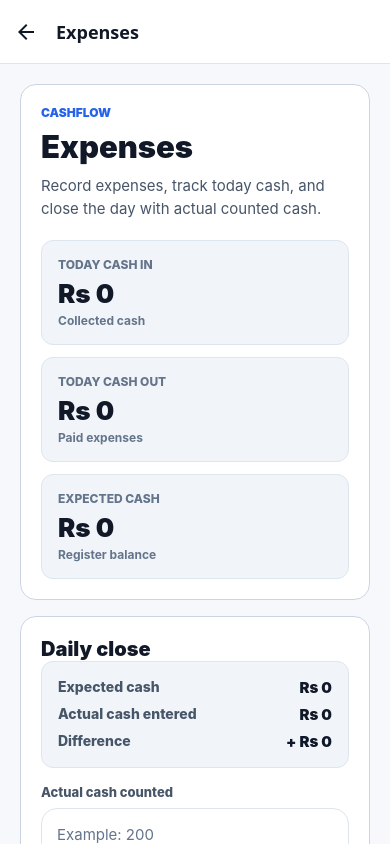
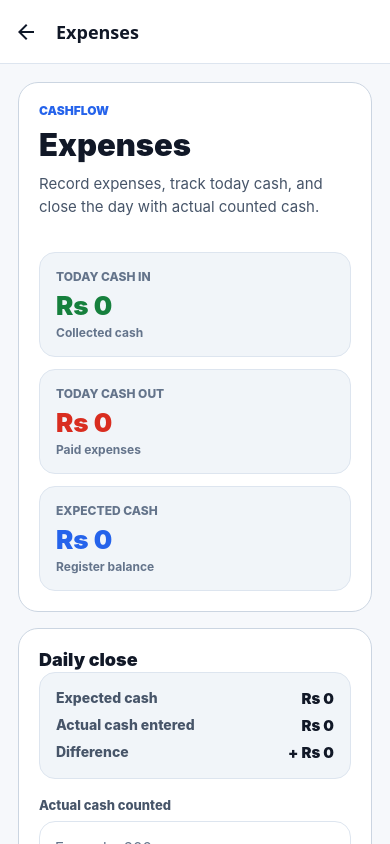
Before and after one commit to mian-arham-haroon/dukan-app, a React Native app: screen /Expenses in a window 390 px wide. Built offline with nearby package versions, Linux system fonts and the light colour scheme; no server answers.

Commit message:
Modernize udhaar and expenses UI

```diff
--- a/src/screens/modules/ExpensesScreen.tsx
+++ b/src/screens/modules/ExpensesScreen.tsx
@@ -55,6 +55,10 @@ function parseNumber(value: string): number {
   }
 
   return parsed;
+}
+
+function formatMoney(value: number): string {
+  return `Rs ${Number(value || 0).toLocaleString("en-PK")}`;
 }
 
 function formatEntryType(type: string): string {
@@ -239,19 +243,19 @@ export function ExpensesScreen() {
             <View style={styles.summaryGrid}>
               <View style={[styles.summaryBox, { backgroundColor: theme.cardMuted, borderColor: theme.border }]}>
                 <Text style={[styles.summaryLabel, { color: theme.textMuted }]}>Today cash in</Text>
-                <Text style={[styles.summaryValue, { color: theme.textPrimary }]}>Rs {summary.totalCashIn}</Text>
+                <Text style={[styles.summaryValue, { color: theme.success }]}>{formatMoney(summary.totalCashIn)}</Text>
                 <Text style={[styles.summaryHint, { color: theme.textMuted }]}>Collected cash</Text>
               </View>
 
               <View style={[styles.summaryBox, { backgroundColor: theme.cardMuted, borderColor: theme.border }]}>
                 <Text style={[styles.summaryLabel, { color: theme.textMuted }]}>Today cash out</Text>
-                <Text style={[styles.summaryValue, { color: theme.textPrimary }]}>Rs {summary.totalCashOut}</Text>
+                <Text style={[styles.summaryValue, { color: theme.danger }]}>{formatMoney(summary.totalCashOut)}</Text>
                 <Text style={[styles.summaryHint, { color: theme.textMuted }]}>Paid expenses</Text>
               </View>
 
               <View style={[styles.summaryBox, { backgroundColor: theme.cardMuted, borderColor: theme.border }]}>
                 <Text style={[styles.summaryLabel, { color: theme.textMuted }]}>Expected cash</Text>
-                <Text style={[styles.summaryValue, { color: theme.textPrimary }]}>Rs {summary.expectedCash}</Text>
+                <Text style={[styles.summaryValue, { color: theme.primary }]}>{formatMoney(summary.expectedCash)}</Text>
                 <Text style={[styles.summaryHint, { color: theme.textMuted }]}>Register balance</Text>
               </View>
             </View>
@@ -264,14 +268,14 @@ export function ExpensesScreen() {
               <View style={styles.closeInfoRow}>
                 <Text style={[styles.closeInfoLabel, { color: theme.textSecondary }]}>Expected cash</Text>
                 <Text style={[styles.closeInfoValue, { color: theme.textPrimary }]}>
-                  Rs {summary.expectedCash}
+                  {formatMoney(summary.expectedCash)}
                 </Text>
               </View>
 
               <View style={styles.closeInfoRow}>
                 <Text style={[styles.closeInfoLabel, { color: theme.textSecondary }]}>Actual cash entered</Text>
                 <Text style={[styles.closeInfoValue, { color: theme.textPrimary }]}>
-                  Rs {actualCash.trim() ? parsedActualCash : 0}
+                  {formatMoney(actualCash.trim() ? parsedActualCash : 0)}
                 </Text>
               </View>
 
@@ -280,15 +284,18 @@ export function ExpensesScreen() {
                 <Text
                   style={[
                     styles.closeInfoValue,
-                    liveDifference === 0
-                      ? styles.neutralText
-                      : liveDifference > 0
-                      ? styles.goodText
-                      : styles.badText,
+                    {
+                      color:
+                        liveDifference === 0
+                          ? theme.textPrimary
+                          : liveDifference > 0
+                          ? theme.success
+                          : theme.danger,
+                    },
                   ]}
                 >
-                  {liveDifference >= 0 ? "+" : "-"} Rs{" "}
-                  {Math.abs(liveDifference)}
+                  {liveDifference >= 0 ? "+" : "-"}{" "}
+                  {formatMoney(Math.abs(liveDifference))}
                 </Text>
               </View>
             </View>
@@ -358,15 +365,22 @@ export function ExpensesScreen() {
               onChangeText={setDescription}
             />
 
-            {error ? <Text style={[styles.errorText, { color: theme.danger }]}>{error}</Text> : null}
+            {error ? (
+              <View style={[styles.messageBox, { backgroundColor: theme.dangerSoft, borderColor: theme.danger }]}>
+                <Text style={[styles.errorText, { color: theme.danger }]}>{error}</Text>
+              </View>
+            ) : null}
 
             {successMessage ? (
-              <Text style={[styles.successText, { color: theme.success }]}>{successMessage}</Text>
+              <View style={[styles.messageBox, { backgroundColor: theme.successSoft, borderColor: theme.success }]}>
+                <Text style={[styles.successText, { color: theme.success }]}>{successMessage}</Text>
+              </View>
             ) : null}
 
             <AppButton
               title={savingExpense ? "Saving expense..." : "Save expense"}
               onPress={handleSaveExpense}
+              variant="danger"
               style={styles.expenseButton}
               fullWidth
             />
@@ -391,11 +405,14 @@ export function ExpensesScreen() {
                       <View
                         style={[
                           styles.cashbookDot,
-                          close.difference === 0
-                            ? styles.neutralDot
-                            : close.difference > 0
-                            ? styles.cashInDot
-                            : styles.cashOutDot,
+                          {
+                            backgroundColor:
+                              close.difference === 0
+                                ? theme.textMuted
+                                : close.difference > 0
+                                ? theme.success
+                                : theme.danger,
+                          },
                         ]}
                       />
 
@@ -425,8 +442,8 @@ export function ExpensesScreen() {
                           : { color: theme.danger, backgroundColor: theme.dangerSoft },
                       ]}
                     >
-                      {close.difference >= 0 ? "+" : "-"} Rs{" "}
-                      {Math.abs(close.difference)}
+                      {close.difference >= 0 ? "+" : "-"}{" "}
+                      {formatMoney(Math.abs(close.difference))}
                     </Text>
                   </View>
                 ))}
@@ -437,7 +454,7 @@ export function ExpensesScreen() {
           <AppCard style={styles.sectionCard}>
             <View style={styles.sectionTopRow}>
               <Text style={[styles.cardTitle, { color: theme.textPrimary }]}>Recent expenses</Text>
-              <Text style={[styles.sectionMeta, { backgroundColor: theme.primarySoft, color: theme.primary }]}>Rs {summary.expenseTotal}</Text>
+              <Text style={[styles.sectionMeta, { backgroundColor: theme.dangerSoft, color: theme.danger }]}>{formatMoney(summary.expenseTotal)}</Text>
             </View>
 
             {expenses.length === 0 ? (
@@ -450,7 +467,7 @@ export function ExpensesScreen() {
                 {expenses.map((entry) => (
                   <View key={entry.id} style={[styles.entryItem, { backgroundColor: theme.cardMuted, borderColor: theme.border }]}>
                     <View style={styles.entryLeft}>
-                      <View style={styles.expenseDot} />
+                      <View style={[styles.expenseDot, { backgroundColor: theme.danger }]} />
 
                       <View style={styles.entryTextBox}>
                         <Text style={[styles.entryTitle, { color: theme.textPrimary }]}>{entry.description}</Text>
@@ -461,7 +478,7 @@ export function ExpensesScreen() {
                     </View>
 
                     <Text style={[styles.expenseAmount, { color: theme.danger, backgroundColor: theme.dangerSoft }]}>
-                      - Rs {entry.amount_out}
+                      - {formatMoney(entry.amount_out)}
                     </Text>
                   </View>
                 ))}
@@ -493,7 +510,11 @@ export function ExpensesScreen() {
                         <View
                           style={[
                             styles.cashbookDot,
-                            isCashIn ? styles.cashInDot : styles.cashOutDot,
+                            {
+                              backgroundColor: isCashIn
+                                ? theme.success
+                                : theme.danger,
+                            },
                           ]}
                         />
 
@@ -520,8 +541,8 @@ export function ExpensesScreen() {
                             : { color: theme.danger, backgroundColor: theme.dangerSoft },
                         ]}
                       >
-                        {isCashIn ? "+" : "-"} Rs{" "}
-                        {isCashIn ? entry.amount_in : entry.amount_out}
+                        {isCashIn ? "+" : "-"}{" "}
+                        {formatMoney(isCashIn ? entry.amount_in : entry.amount_out)}
                       </Text>
                     </View>
                   );
@@ -538,21 +559,20 @@ export function ExpensesScreen() {
 const styles = StyleSheet.create({
   screen: {
     flex: 1,
-    backgroundColor: "#F3F6FA",
   },
   scrollContent: {
-    padding: 20,
-    paddingBottom: 36,
+    padding: 18,
+    paddingBottom: 40,
   },
   wrapper: {
     width: "100%",
-    maxWidth: 900,
+    maxWidth: 860,
     alignSelf: "center",
     gap: 16,
   },
   headerCard: {
-    borderColor: "#CBD5E1",
-    borderRadius: 16,
+    borderRadius: 20,
+    gap: 14,
   },
   summaryGrid: {
     flexDirection: "row",
@@ -562,15 +582,12 @@ const styles = StyleSheet.create({
   summaryBox: {
     flexGrow: 1,
     minWidth: 180,
-    backgroundColor: "#F8FAFC",
-    borderRadius: 12,
+    borderRadius: 16,
     padding: 16,
     borderWidth: 1,
-    borderColor: "#D8E0EA",
   },
   summaryLabel: {
     fontSize: 12,
-    color: "#64748B",
     marginBottom: 6,
     fontWeight: "800",
     textTransform: "uppercase",
@@ -578,16 +595,15 @@ const styles = StyleSheet.create({
   summaryValue: {
     fontSize: 26,
     fontWeight: "900",
-    color: "#0F172A",
   },
   summaryHint: {
-    color: "#64748B",
     fontSize: 12,
     marginTop: 4,
     fontWeight: "700",
   },
   sectionCard: {
-    borderRadius: 16,
+    borderRadius: 20,
+    gap: 2,
   },
   sectionTopRow: {
     flexDirection: "row",
@@ -597,15 +613,13 @@ const styles = StyleSheet.create({
     marginBottom: 14,
   },
   cardTitle: {
-    fontSize: 20,
+    fontSize: 18,
     fontWeight: "900",
-    color: "#0F172A",
+    flex: 1,
   },
   sectionMeta: {
     fontSize: 13,
     fontWeight: "900",
-    color: "#1D4ED8",
-    backgroundColor: "#EFF6FF",
     borderRadius: 999,
     paddingHorizontal: 10,
     paddingVertical: 6,
@@ -613,14 +627,11 @@ const styles = StyleSheet.create({
   fieldLabel: {
     fontSize: 14,
     fontWeight: "800",
-    color: "#334155",
     marginBottom: 8,
   },
   closeInfoBox: {
-    backgroundColor: "#F8FAFC",
     borderWidth: 1,
-    borderColor: "#D8E0EA",
-    borderRadius: 12,
+    borderRadius: 16,
     padding: 16,
     marginBottom: 16,
     gap: 8,
@@ -629,20 +640,18 @@ const styles = StyleSheet.create({
     flexDirection: "row",
     justifyContent: "space-between",
     gap: 12,
+    flexWrap: "wrap",
   },
   closeInfoLabel: {
-    color: "#64748B",
     fontSize: 14,
     fontWeight: "800",
   },
   closeInfoValue: {
-    color: "#0F172A",
     fontSize: 15,
     fontWeight: "900",
   },
   closeButton: {
     marginTop: 4,
-    backgroundColor: "#0F766E",
   },
   categoryGrid: {
     flexDirection: "row",
@@ -651,47 +660,41 @@ const styles = StyleSheet.create({
     marginBottom: 16,
   },
   categoryChip: {
-    backgroundColor: "#FFFFFF",
     borderWidth: 1,
-    borderColor: "#CBD5E1",
     borderRadius: 999,
     paddingHorizontal: 16,
     paddingVertical: 11,
   },
-  categoryChipActive: {
-    borderWidth: 2,
-  },
   categoryChipText: {
     fontSize: 13,
     fontWeight: "800",
-    color: "#334155",
-  },
-  categoryChipTextActive: {
   },
   expenseButton: {
     marginTop: 4,
-    backgroundColor: "#B91C1C",
+  },
+  messageBox: {
+    borderWidth: 1,
+    borderRadius: 14,
+    paddingHorizontal: 14,
+    paddingVertical: 12,
+    marginBottom: 14,
   },
   errorText: {
-    color: "#DC2626",
     fontSize: 13,
-    fontWeight: "700",
-    marginBottom: 14,
+    fontWeight: "800",
+    lineHeight: 19,
   },
   successText: {
-    color: "#15803D",
     fontSize: 13,
-    fontWeight: "700",
-    marginBottom: 14,
+    fontWeight: "800",
+    lineHeight: 19,
   },
   entryList: {
     gap: 10,
   },
   entryItem: {
-    backgroundColor: "#FFFFFF",
     borderWidth: 1,
-    borderColor: "#D8E0EA",
-    borderRadius: 12,
+    borderRadius: 16,
     padding: 14,
     flexDirection: "row",
     justifyContent: "space-between",
@@ -709,24 +712,20 @@ const styles = StyleSheet.create({
   entryTitle: {
     fontSize: 15,
     fontWeight: "900",
-    color: "#0F172A",
     marginBottom: 4,
   },
   entryDescription: {
     fontSize: 13,
-    color: "#64748B",
     marginBottom: 4,
     lineHeight: 19,
   },
   entryDate: {
     fontSize: 12,
-    color: "#94A3B8",
   },
   expenseDot: {
     width: 10,
     height: 10,
     borderRadius: 999,
-    backgroundColor: "#DC2626",
     marginTop: 5,
   },
   cashbookDot: {
@@ -735,20 +734,9 @@ const styles = StyleSheet.create({
     borderRadius: 999,
     marginTop: 5,
   },
-  cashInDot: {
-    backgroundColor: "#16A34A",
-  },
-  cashOutDot: {
-    backgroundColor: "#DC2626",
-  },
-  neutralDot: {
-    backgroundColor: "#64748B",
-  },
   expenseAmount: {
     fontSize: 15,
     fontWeight: "900",
-    color: "#B91C1C",
-    backgroundColor: "#FEF2F2",
     borderRadius: 999,
     paddingHorizontal: 10,
     paddingVertical: 6,
@@ -760,27 +748,8 @@ const styles = StyleSheet.create({
     paddingHorizontal: 10,
     paddingVertical: 6,
   },
-  cashInText: {
-    color: "#15803D",
-    backgroundColor: "#ECFDF5",
-  },
-  cashOutText: {
-    color: "#B91C1C",
-    backgroundColor: "#FEF2F2",
-  },
-  neutralText: {
-    color: "#0F172A",
-    backgroundColor: "#F1F5F9",
-  },
-  goodText: {
-    color: "#15803D",
-  },
-  badText: {
-    color: "#B91C1C",
-  },
   mutedText: {
     fontSize: 14,
-    color: "#64748B",
     lineHeight: 21,
   },
 });
--- a/src/screens/modules/UdhaarScreen.tsx
+++ b/src/screens/modules/UdhaarScreen.tsx
@@ -38,6 +38,10 @@ function parseNumber(value: string): number {
   }
 
   return parsed;
+}
+
+function formatMoney(value: number): string {
+  return `Rs ${Number(value || 0).toLocaleString("en-PK")}`;
 }
 
 export function UdhaarScreen() {
@@ -192,7 +196,7 @@ export function UdhaarScreen() {
             <View style={styles.summaryRow}>
               <View style={[styles.summaryBox, { backgroundColor: theme.cardMuted, borderColor: theme.border }]}>
                 <Text style={[styles.summaryLabel, { color: theme.textMuted }]}>Total udhaar</Text>
-                <Text style={[styles.summaryValue, { color: theme.textPrimary }]}>Rs {totalUdhaar}</Text>
+                <Text style={[styles.summaryValue, { color: theme.warning }]}>{formatMoney(totalUdhaar)}</Text>
                 <Text style={[styles.summaryHint, { color: theme.textMuted }]}>Customer balance</Text>
               </View>
 
@@ -223,7 +227,11 @@ export function UdhaarScreen() {
                         styles.customerOption,
                         { backgroundColor: theme.card, borderColor: theme.border },
                         selectedCustomerId === customer.id &&
-                          { backgroundColor: theme.primarySoft, borderColor: theme.primary },
+                          {
+                            backgroundColor: theme.primarySoft,
+                            borderColor: theme.primary,
+                            borderWidth: 2,
+                          },
                       ]}
                     >
                       <View style={styles.customerTopRow}>
@@ -252,7 +260,7 @@ export function UdhaarScreen() {
                       </Text>
 
                       <Text style={[styles.customerBalance, { color: theme.textPrimary }]}>
-                        Rs {customer.current_balance}
+                        {formatMoney(customer.current_balance)}
                       </Text>
                     </Pressable>
                   ))}
@@ -276,8 +284,8 @@ export function UdhaarScreen() {
                         </View>
                         <View style={[styles.selectedBalancePill, { backgroundColor: theme.card, borderColor: theme.border }]}>
                           <Text style={[styles.selectedBalanceLabel, { color: theme.textMuted }]}>Balance</Text>
-                          <Text style={[styles.selectedBalanceValue, { color: theme.textPrimary }]}>
-                            Rs {selectedCustomer.current_balance}
+                          <Text style={[styles.selectedBalanceValue, { color: theme.warning }]}>
+                            {formatMoney(selectedCustomer.current_balance)}
                           </Text>
                         </View>
                       </View>
@@ -298,10 +306,16 @@ export function UdhaarScreen() {
                       onChangeText={setNote}
                     />
 
-                    {error ? <Text style={[styles.errorText, { color: theme.danger }]}>{error}</Text> : null}
+                    {error ? (
+                      <View style={[styles.messageBox, { backgroundColor: theme.dangerSoft, borderColor: theme.danger }]}>
+                        <Text style={[styles.errorText, { color: theme.danger }]}>{error}</Text>
+                      </View>
+                    ) : null}
 
                     {successMessage ? (
-                      <Text style={[styles.successText, { color: theme.success }]}>{successMessage}</Text>
+                      <View style={[styles.messageBox, { backgroundColor: theme.successSoft, borderColor: theme.success }]}>
+                        <Text style={[styles.successText, { color: theme.success }]}>{successMessage}</Text>
+                      </View>
                     ) : null}
 
                     <AppButton
@@ -333,9 +347,12 @@ export function UdhaarScreen() {
                           <View
                             style={[
                               styles.ledgerDot,
-                              entry.type === "payment"
-                                ? styles.paymentDot
-                                : styles.invoiceDot,
+                              {
+                                backgroundColor:
+                                  entry.type === "payment"
+                                    ? theme.success
+                                    : theme.danger,
+                              },
                             ]}
                           />
 
@@ -358,8 +375,8 @@ export function UdhaarScreen() {
                               : { color: theme.danger },
                           ]}
                         >
-                          {entry.type === "payment" ? "-" : "+"} Rs{" "}
-                          {entry.amount}
+                          {entry.type === "payment" ? "-" : "+"}{" "}
+                          {formatMoney(entry.amount)}
                         </Text>
                       </View>
                     ))}
@@ -377,21 +394,20 @@ export function UdhaarScreen() {
 const styles = StyleSheet.create({
   screen: {
     flex: 1,
-    backgroundColor: "#F3F6FA",
   },
   scrollContent: {
-    padding: 20,
-    paddingBottom: 36,
+    padding: 18,
+    paddingBottom: 40,
   },
   wrapper: {
     width: "100%",
-    maxWidth: 900,
+    maxWidth: 860,
     alignSelf: "center",
     gap: 16,
   },
   headerCard: {
-    borderColor: "#CBD5E1",
-    borderRadius: 16,
+    borderRadius: 20,
+    gap: 14,
   },
   summaryRow: {
     flexDirection: "row",
@@ -401,15 +417,12 @@ const styles = StyleSheet.create({
   summaryBox: {
     flex: 1,
     minWidth: 180,
-    backgroundColor: "#F8FAFC",
-    borderRadius: 12,
+    borderRadius: 16,
     padding: 16,
     borderWidth: 1,
-    borderColor: "#D8E0EA",
   },
   summaryLabel: {
     fontSize: 12,
-    color: "#64748B",
     marginBottom: 6,
     fontWeight: "800",
     textTransform: "uppercase",
@@ -417,21 +430,19 @@ const styles = StyleSheet.create({
   summaryValue: {
     fontSize: 26,
     fontWeight: "900",
-    color: "#0F172A",
   },
   summaryHint: {
-    color: "#64748B",
     fontSize: 12,
     marginTop: 4,
     fontWeight: "700",
   },
   sectionCard: {
-    borderRadius: 16,
+    borderRadius: 20,
+    gap: 2,
   },
   cardTitle: {
-    fontSize: 20,
+    fontSize: 18,
     fontWeight: "900",
-    color: "#0F172A",
     marginBottom: 16,
   },
   customerGrid: {
@@ -442,16 +453,9 @@ const styles = StyleSheet.create({
   customerOption: {
     minWidth: 220,
     flexGrow: 1,
-    backgroundColor: "#FFFFFF",
-    borderRadius: 12,
+    borderRadius: 16,
     borderWidth: 1,
-    borderColor: "#D8E0EA",
     padding: 16,
-  },
-  customerOptionActive: {
-    backgroundColor: "#EFF6FF",
-    borderColor: "#2563EB",
-    borderWidth: 2,
   },
   customerTopRow: {
     flexDirection: "row",
@@ -464,55 +468,41 @@ const styles = StyleSheet.create({
     flex: 1,
     fontSize: 16,
     fontWeight: "900",
-    color: "#0F172A",
-  },
-  customerNameActive: {
-    color: "#1D4ED8",
   },
   customerMeta: {
     fontSize: 13,
-    color: "#475569",
     marginBottom: 10,
     fontWeight: "700",
   },
   customerBalance: {
     fontSize: 22,
     fontWeight: "900",
-    color: "#0F172A",
   },
   dueBadge: {
-    backgroundColor: "#FEF2F2",
     borderRadius: 999,
     paddingHorizontal: 10,
     paddingVertical: 5,
     borderWidth: 1,
-    borderColor: "#FECACA",
   },
   dueBadgeText: {
-    color: "#B91C1C",
     fontSize: 11,
     fontWeight: "900",
     textTransform: "uppercase",
   },
   clearBadge: {
-    backgroundColor: "#ECFDF5",
     borderRadius: 999,
     paddingHorizontal: 10,
     paddingVertical: 5,
     borderWidth: 1,
-    borderColor: "#A7F3D0",
   },
   clearBadgeText: {
-    color: "#15803D",
     fontSize: 11,
     fontWeight: "900",
     textTransform: "uppercase",
   },
   selectedCustomerBox: {
-    backgroundColor: "#F8FAFC",
     borderWidth: 1,
-    borderColor: "#D8E0EA",
-    borderRadius: 12,
+    borderRadius: 16,
     padding: 16,
     marginBottom: 16,
   },
@@ -521,13 +511,13 @@ const styles = StyleSheet.create({
     alignItems: "center",
     justifyContent: "space-between",
     gap: 12,
+    flexWrap: "wrap",
   },
   selectedCustomerInfo: {
     flex: 1,
   },
   selectedCustomerLabel: {
     fontSize: 12,
-    color: "#64748B",
     marginBottom: 4,
     fontWeight: "800",
     textTransform: "uppercase",
@@ -535,58 +525,54 @@ const styles = StyleSheet.create({
   selectedCustomerName: {
     fontSize: 18,
     fontWeight: "900",
-    color: "#0F172A",
   },
   selectedBalancePill: {
-    backgroundColor: "#FFFFFF",
     borderWidth: 1,
-    borderColor: "#E2E8F0",
-    borderRadius: 12,
+    borderRadius: 14,
     paddingHorizontal: 12,
     paddingVertical: 10,
     alignItems: "flex-end",
   },
   selectedBalanceLabel: {
-    color: "#64748B",
     fontSize: 11,
     fontWeight: "800",
     textTransform: "uppercase",
   },
   selectedBalanceValue: {
-    color: "#0F172A",
     fontSize: 16,
     fontWeight: "900",
     marginTop: 2,
   },
+  messageBox: {
+    borderWidth: 1,
+    borderRadius: 14,
+    paddingHorizontal: 14,
+    paddingVertical: 12,
+    marginBottom: 14,
+  },
   errorText: {
     fontSize: 13,
-    color: "#DC2626",
-    fontWeight: "700",
-    marginBottom: 14,
+    fontWeight: "800",
+    lineHeight: 19,
   },
   successText: {
     fontSize: 13,
-    color: "#15803D",
-    fontWeight: "700",
-    marginBottom: 14,
+    fontWeight: "800",
+    lineHeight: 19,
   },
   paymentButton: {
     marginTop: 4,
-    backgroundColor: "#0F766E",
   },
   mutedText: {
     fontSize: 14,
-    color: "#64748B",
     lineHeight: 21,
   },
   ledgerList: {
     gap: 10,
   },
   ledgerItem: {
-    backgroundColor: "#FFFFFF",
     borderWidth: 1,
-    borderColor: "#D8E0EA",
-    borderRadius: 12,
+    borderRadius: 16,
     padding: 14,
     flexDirection: "row",
     alignItems: "flex-start",
@@ -604,30 +590,21 @@ const styles = StyleSheet.create({
     borderRadius: 999,
     marginTop: 5,
   },
-  invoiceDot: {
-    backgroundColor: "#DC2626",
-  },
-  paymentDot: {
-    backgroundColor: "#16A34A",
-  },
   ledgerTextBox: {
     flex: 1,
   },
   ledgerTitle: {
     fontSize: 15,
     fontWeight: "900",
-    color: "#0F172A",
     marginBottom: 3,
   },
   ledgerDescription: {
     fontSize: 13,
-    color: "#64748B",
     marginBottom: 4,
     lineHeight: 19,
   },
   ledgerDate: {
     fontSize: 12,
-    color: "#94A3B8",
   },
   ledgerAmount: {
     fontSize: 15,
@@ -637,10 +614,4 @@ const styles = StyleSheet.create({
     paddingHorizontal: 10,
     paddingVertical: 6,
   },
-  invoiceAmount: {
-    color: "#B91C1C",
-  },
-  paymentAmount: {
-    color: "#15803D",
-  },
 });
```
